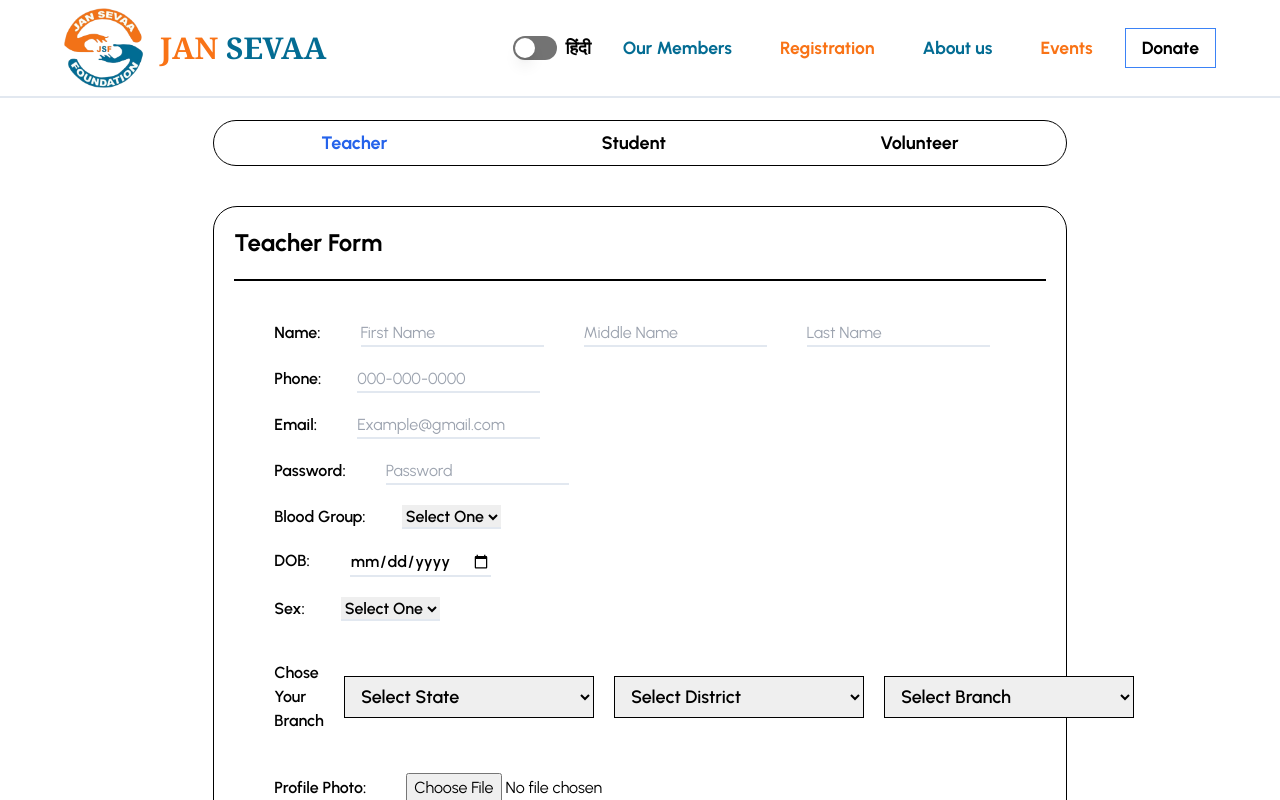
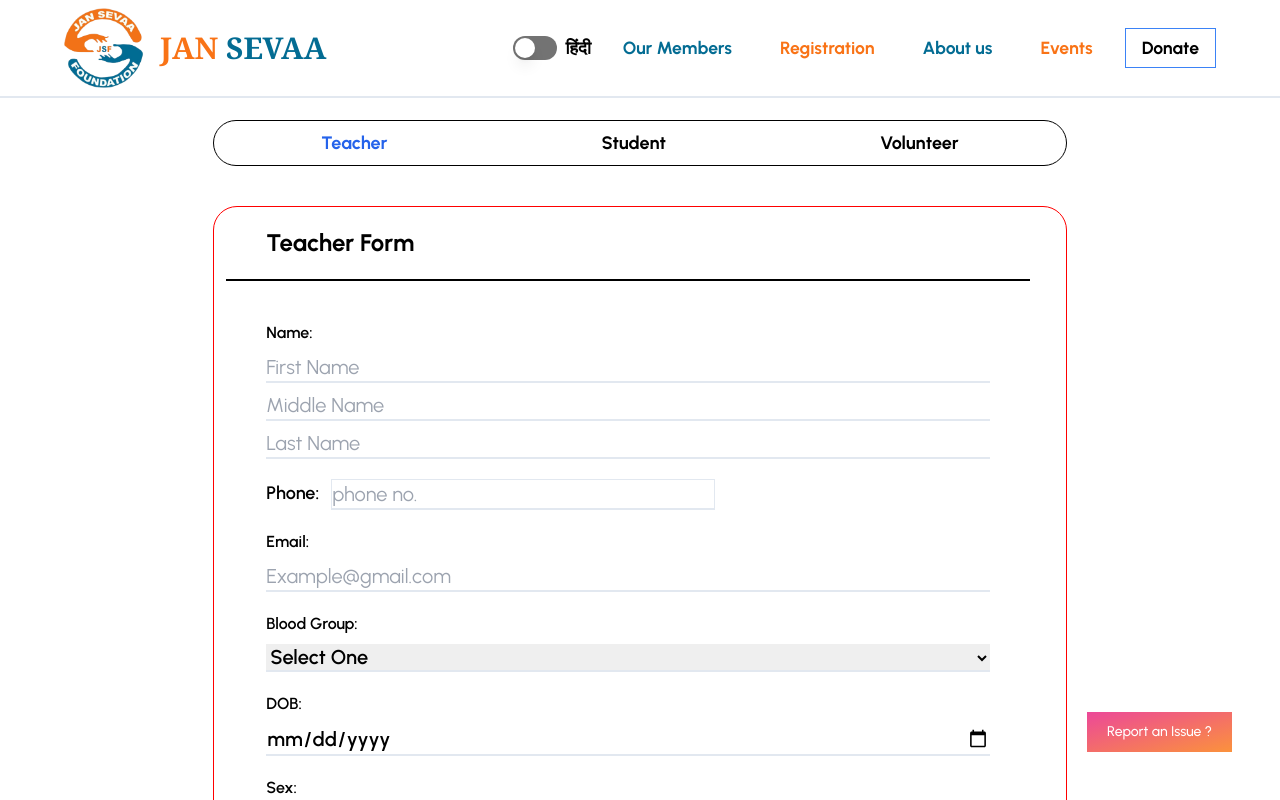
Before and after one commit to riturajmahapatra/RSME, a Next.js app: page /registration in a window 1280 px wide. Both pictures are taken after a click on the button "Teacher". Shown: the top 800 px of the page. Built offline with nearby package versions, Linux system fonts and the light colour scheme.

Commit message:
footer-response

```diff
--- a/app/(layout)/Footer.tsx
+++ b/app/(layout)/Footer.tsx
@@ -14,7 +14,8 @@ const Footer = () => {
               <h5 className="text-lg mt-0 mb-2 text-blueGray-600 text-white">
                 Find us on any of these platforms, we respond 1-2 business days.
               </h5>
-              <div className="mt-6 lg:mb-0 mb-6">
+              <div className="mt-6 lg:mb-0 mb-6 flex gap-8">
+                <a href="https://www.twitter.com/">
                   <button
                     className=" text-lightBlue-400 font-normal h-10 w-10 items-center justify-center align-center rounded-full outline-none focus:outline-none mr-2"
                     type="button"
@@ -25,6 +26,8 @@ const Footer = () => {
                       className="w-[9 0%]"
                     />
                   </button>
+                </a>
+                <a href="https://www.facebook.com/">
                   <button
                     className=" text-lightBlue-600 font-normal h-10 w-10 items-center justify-center align-center rounded-full outline-none focus:outline-none mr-2"
                     type="button"
@@ -35,12 +38,16 @@ const Footer = () => {
                       className="w-[80%]"
                     />
                   </button>
+                </a>
+                <a href="https://www.youtube.com/">
                   <button
                     className=" text-pink-400 font-normal h-10 w-10 items-center justify-center align-center rounded-full outline-none focus:outline-none mr-2"
                     type="button"
                   >
                     <img src="/images/socials/youtube.svg" alt="logo" />
                   </button>
+                </a>
+                <a href="https://www.instagram.com/">
                   <button
                     className=" text-blueGray-800  font-normal h-10 w-10 items-center justify-center align-center rounded-full outline-none focus:outline-none mr-2"
                     type="button"
@@ -51,6 +58,7 @@ const Footer = () => {
                       className="w-[80%]"
                     />
                   </button>
+                </a>
               </div>
             </div>
             <div className="w-full lg:w-6/12 px-4">
--- a/app/(layout)/Nav.tsx
+++ b/app/(layout)/Nav.tsx
@@ -22,9 +22,9 @@ const Nav: React.FC = () => {
 
   return (
     <main className="fixed z-10 bg-white w-full border-b-2 border-slate-200">
-      <nav className="flex flex-col md:flex-row mx-4 md:mx-8 lg:mx-16 my-2">
+      <nav className="flex flex-col max md:flex-row mx-4 md:mx-8 lg:mx-16 my-2">
         <Link href={"/"}>
-          <div className="flex gap-2 items-center justify-start md:gap-4">
+          <div className="max-md:w-[60%] flex gap-2 items-center justify-start md:gap-4">
             <div className="relative h-12 w-12 md:h-20 md:w-20">
               <Image src={logo} alt="Blob" fill className="" />
             </div>
--- a/app/(route)/registration/components/FormComp.tsx
+++ b/app/(route)/registration/components/FormComp.tsx
@@ -1,6 +1,5 @@
 import { Dispatch, useState } from "react";
 import ImageUploadForm from "./ImageUploadForm";
-
 /* eslint-disable @next/next/no-img-element */
 type formType =
   // "Father" |
@@ -8,7 +7,6 @@ type formType =
   // "Student" |
   // "Volunteer"|
   "Teacher";
-
 type CardType =
   | "Aadhar"
   | "Voter"
@@ -17,7 +15,6 @@ type CardType =
   | "Passport"
   | "Driving"
   | "Profile";
-
 interface FormCompProps {
   cardType?: CardType;
   formType: formType;
@@ -25,7 +22,6 @@ interface FormCompProps {
   state: FormStateType;
   dispatch: Dispatch<FormAction>;
 }
-
 export const Name = ({
   formType,
   isRequired,
@@ -51,7 +47,6 @@ export const Name = ({
         }
         required={isRequired}
       />
-
       {/* <Middle Name */}
       <input
         className="outline-none border-b-2 border-slate-200"
@@ -86,9 +81,7 @@ export const Name = ({
     </>
   );
 };
-
 // ----------------------------------------------------------------------
-
 export const PhoneNo = ({
   formType,
   isRequired,
@@ -98,14 +91,14 @@ export const PhoneNo = ({
   return (
     <>
       {/* Phone no. */}
-      <div className="flex gap-9">
-        <span className="text-base font-semibold">{`Phone:`}</span>
+      <div className="flex gap-3">
+        <span className="text-lg font-semibold">{`Phone:`}</span>
         <input
-          className="outline-none border-b-2 border-slate-200"
-          type="number"
+          className="redborder w-[30vw] border-b-2 border-slate-200"
+          type="tel"
           name="FatherPhoneNo"
           pattern="[6-9]{1}[0-9]{9}"
-          placeholder="000-000-0000"
+          placeholder="phone no."
           required={isRequired}
           value={state[`${formType}PhoneNo`]}
           onChange={(e) =>
@@ -131,9 +124,7 @@ export const PhoneNo = ({
     </>
   );
 };
-
 // ---------------------------------------------
-
 export const BloodGroup = ({
   formType,
   isRequired,
@@ -158,14 +149,12 @@ export const BloodGroup = ({
           })
         }
       />
-
       <abbr title="Help us match you with donors when urgent needs arise.">
         <img src="/info.svg" alt="Info" width={20} />
       </abbr>
     </>
   );
 };
-
 // ---------------------------------------------
 export const Email = ({
   formType,
@@ -194,8 +183,6 @@ export const Email = ({
     </>
   );
 };
-
-
 // ---------------------------------------------------
 export const Password = ({
   formType,
@@ -224,18 +211,15 @@ export const Password = ({
     </>
   );
 };
-
 // ---------------------------------------------
 
 // export const IdProf = ({ formType, state, dispatch }: FormCompProps) => {
 //   const [selectedIdProof, setSelectedIdProof] = useState("Select One");
-
 //   const handleIdProofChange = (event: {
 //     target: { value: React.SetStateAction<string> };
 //   }) => {
 //     setSelectedIdProof(event.target.value);
 //   };
-
 //   return (
 //     <>
 //       <span className="text-lg font-semibold">{`ID Proof:`}</span>
@@ -253,7 +237,6 @@ export const Password = ({
 //                 dispatch={dispatch}
 //               />
 //             </div>
-
 //             <div className="flex flex-col gap-2 border-b-2 p-2 rounded-lg">
 //               <FrontBackImage
 //                 cardType={"Voter"}
@@ -262,7 +245,6 @@ export const Password = ({
 //                 dispatch={dispatch}
 //               />
 //             </div>
-
 //             <div className="flex gap-6 items-center ">
 //               <select
 //                 className="outline-none font-semibold border-b-2 border-slate-200"
@@ -301,7 +283,6 @@ export const Password = ({
 //             </div>
 //           </>
 //         )}
-
 //         {formType === "Student" && (
 //           <>
 //             <div className="flex flex-col gap-2 border-b-2 p-2 rounded-lg">
@@ -330,9 +311,7 @@ export const Password = ({
 //     </>
 //   );
 // };
-
 //  ---------------------------------------------
-
 export const FrontBackImage = ({
   cardType,
   formType,
--- a/app/(route)/registration/components/ImageUploadForm.tsx
+++ b/app/(route)/registration/components/ImageUploadForm.tsx
@@ -43,20 +43,20 @@ const ImageUploadForm = ({
 
   return (
     <>
-      <div className="flex items-center">
-        <input type="file" accept=".jpg,.jpeg" onChange={handleImageChange} />
+      <div className="-ml-6 text-sm flex items-center">
+        <input
+          className="ml-4"
+          type="file"
+          accept=".jpg,.jpeg"
+          onChange={handleImageChange}
+        />
         {previewUrl && (
           <Image
             src={previewUrl}
             alt="Preview"
             width={1000}
             height={1000}
-            style={{
-              maxWidth: "70px",
-              maxHeight: "40px",
-              borderRadius: "5px",
-              marginBottom: "10px",
-            }}
+            className="w-16 -ml-16"
           />
         )}
       </div>
--- a/app/(route)/registration/components/MainComp.tsx
+++ b/app/(route)/registration/components/MainComp.tsx
@@ -39,7 +39,7 @@ const MainComp = () => {
           Volunteer
         </button>
       </div>
-      <div className="border rounded-3xl mt-10 p-5">
+      <div className="redborder max-md:w-[90vw] max-md:-ml-12 border mb-10 rounded-3xl mt-10 p-5">
         {/* {selectFormType === "Student" && <StudentForm />} */}
         {selectFormType === "Teacher" && <TeacherForm />}
         {/* {selectFormType === "Volunteer" && <VolunteerForm />} */}
--- a/app/(route)/registration/components/TeacherForm.tsx
+++ b/app/(route)/registration/components/TeacherForm.tsx
@@ -11,7 +11,6 @@ import { initialState } from "./InitialState";
 import ImageUploadForm from "./ImageUploadForm";
 import Dropdown from "@/app/components/Dropdown";
 import { AddressFormDetails } from "./AddressComp";
-
 const TeacherFormReducer = (state: FormStateType, action: FormAction) => {
   switch (action.type) {
     case "UPDATE_FIELD":
@@ -20,29 +19,24 @@ const TeacherFormReducer = (state: FormStateType, action: FormAction) => {
       return state;
   }
 };
-
 const TeacherForm = () => {
   const [state, dispatch] = React.useReducer(TeacherFormReducer, initialState);
   const [selectedIdProof, setSelectedIdProof] = useState("Select One");
-
   const handleIdProofChange = (event: {
     target: { value: React.SetStateAction<string> };
   }) => {
     setSelectedIdProof(event.target.value);
   };
-
   // To manage Blood group
   const [selectedBloodGroup, setSelectedBloodGroup] = useState("Select One");
   const handleBloodGroupChange = (e: React.ChangeEvent<HTMLSelectElement>) => {
     setSelectedBloodGroup(e.target.value);
-
     dispatch({
       type: "UPDATE_FIELD",
       field: `TeacherBloodGroup`,
       payload: e.target.value,
     });
   };
-
   // To manage sex
   const [selectedSex, setSelectedSex] = useState("Select One");
   const handleSexChange = (e: React.ChangeEvent<HTMLSelectElement>) => {
@@ -53,10 +47,8 @@ const TeacherForm = () => {
       payload: e.target.value,
     });
   };
-
   // To manage branch
   const [selectedBranchId, setSelectedBranchId] = useState<number | null>(null);
-
   const printData = () => {
     console.log("TeacherFirstName: ", state.TeacherFirstName);
     console.log("TeacherLastName: ", state.TeacherLastName);
@@ -78,7 +70,6 @@ const TeacherForm = () => {
     console.log("TeacherDrivingCardBack: ", state.TeacherDrivingCardBack);
     console.log("TeacherAddress: ", state.TeacherAddress);
   };
-
   const sendTeacherData = () => {
     // validate that all the fields are filled
     if (
@@ -105,21 +96,24 @@ const TeacherForm = () => {
     }
   };
   return (
-    <form method="POST">
-      <span className="text-2xl font-bold">Teacher Form</span>
+    <form
+      method="POST"
+      className="max-w-screen-lg text-xl -ml-6 max-md:w-[100%] mx-auto px-4"
+    >
+      <span className="text-2xl font-bold ml-10">Teacher Form</span>
       <div className="border w-full mt-5" />
-      <div className="flex flex-col gap-5 p-10">
+      <div className="flex flex-col gap-5 p-4 md:p-10">
         {/* Name */}
-        <div className="flex gap-10">
+        <div className="flex flex-col gap-2">
           <Name
-            isRequired={true}
             formType="Teacher"
             state={state}
             dispatch={dispatch}
+            isRequired
           />
         </div>
 
-        <div className="flex gap-10">
+        <div className="flex flex-col gap-2">
           <PhoneNo
             formType="Teacher"
             state={state}
@@ -129,7 +123,7 @@ const TeacherForm = () => {
         </div>
 
         {/* Email */}
-        <div className="flex gap-10">
+        <div className="flex flex-col gap-2">
           <Email
             formType="Teacher"
             state={state}
@@ -139,17 +133,17 @@ const TeacherForm = () => {
         </div>
 
         {/* Password */}
-        <div className="flex gap-10">
+        {/* <div className="flex gap-10">
           <Password
             formType="Teacher"
             state={state}
             dispatch={dispatch}
             isRequired={true}
           />
-        </div>
+        </div> */}
 
         {/* Blood Group */}
-        <div className="flex gap-9">
+        <div className="flex flex-col gap-2">
           <span className="text-base font-semibold">Blood Group:</span>
           <select
             className="outline-none font-semibold border-b-2 border-slate-200"
@@ -162,17 +156,11 @@ const TeacherForm = () => {
             <option value="Select One">Select One</option>
             <option value="A+">A+</option>
             <option value="A-">A-</option>
-            <option value="B+">B+</option>
-            <option value="B-">B-</option>
-            <option value="AB+">AB+</option>
-            <option value="AB-">AB-</option>
-            <option value="O+">O+</option>
-            <option value="O-">O-</option>
+            {/* Add more options here */}
           </select>
         </div>
 
-        {/* DOB */}
-        <div className="flex gap-10">
+        <div className="flex flex-col gap-2">
           <span className="text-base font-semibold">DOB: </span>
           <input
             type="date"
@@ -192,7 +180,7 @@ const TeacherForm = () => {
         </div>
 
         {/* Sex Group */}
-        <div className="flex gap-9">
+        <div className="flex flex-col gap-2">
           <span className="text-base font-semibold">Sex: </span>
           <select
             className="outline-none font-semibold border-b-2 border-slate-200"
@@ -209,7 +197,7 @@ const TeacherForm = () => {
           </select>
         </div>
         {/* Choose Branch */}
-        <div className="flex items-center gap-5 my-5">
+        <div className="flex flex-col items-center gap-5 my-5">
           <span className="text-base font-semibold">Chose Your Branch</span>
           <Dropdown
             selectedBranchId={selectedBranchId}
@@ -217,8 +205,7 @@ const TeacherForm = () => {
           />
         </div>
 
-        {/* Profile Photo */}
-        <div className="flex gap-10 items-center">
+        <div className="flex flex-col gap-2">
           <span className="text-base font-semibold">Profile Photo: </span>
           <ImageUploadForm
             formType={"Teacher"}
@@ -230,42 +217,8 @@ const TeacherForm = () => {
         </div>
 
         {/* Id Proof */}
-        <div className="flex gap-1">
-          <span className="text-base w-32 font-semibold">{`ID Proof:`}</span>
-          <div className="flex  flex-wrap gap-6">
-            <div className="flex flex-col gap-2 border-b-2 p-2 rounded-lg">
-              <FrontBackImage
-                cardType={"Aadhar"}
-                formType={"Teacher"}
-                state={state}
-                dispatch={dispatch}
-                isRequired={true}
-              />
-            </div>
-
-            <div className="flex flex-col gap-2 border-b-2 p-2 rounded-lg">
-              <FrontBackImage
-                cardType={"Voter"}
-                formType={"Teacher"}
-                state={state}
-                dispatch={dispatch}
-                isRequired={true}
-              />
-            </div>
-            <div className="flex flex-col gap-2 border-b-2 p-2 rounded-lg">
-              <div className="flex gap-10 items-center">
-                <span className="text-base font-bold">PanCard</span>
-                <ImageUploadForm
-                  formType={"Teacher"}
-                  cardType={"Pan"}
-                  PositionType={"Front"}
-                  state={state}
-                  dispatch={dispatch}
-                />
-              </div>
-            </div>
-
-            <div className="flex gap-6 items-center ">
+        <div className="flex flex-col gap-2">
+          <span className="text-base font-semibold">ID Proof:</span>
           <select
             className="outline-none font-semibold border-b-2 border-slate-200"
             name="IdProof"
@@ -276,21 +229,22 @@ const TeacherForm = () => {
             <option value="Select One">Select One</option>
             <option value="Driving License">Driving License</option>
             <option value="Passport">Passport</option>
+            {/* Add more options here */}
           </select>
+        </div>
+
         {selectedIdProof === "Driving License" ? (
-                <div className="flex flex-col gap-2 border-b-2 p-2 rounded-lg">
+          <div className="flex flex-col gap-2">
             <FrontBackImage
               cardType={"Driving"}
               formType={"Teacher"}
               state={state}
               dispatch={dispatch}
-                    isRequired={true}
+              isRequired
             />
           </div>
-              ) : selectedIdProof === "Select One" ? (
-                "(optional)"
-              ) : (
-                <>
+        ) : selectedIdProof === "Passport" ? (
+          <div className="flex flex-col gap-2">
             <ImageUploadForm
               formType={"Teacher"}
               cardType={"Passport"}
@@ -298,20 +252,8 @@ const TeacherForm = () => {
               state={state}
               dispatch={dispatch}
             />
-                </>
-              )}
           </div>
-          </div>
-        </div>
-
-        {/* Address */}
-        <div className="flex flex-col gap-5">
-          <AddressFormDetails
-            formType="Teacher"
-            state={state}
-            dispatch={dispatch}
-          />
-        </div>
+        ) : null}
       </div>
 
       <div className="flex gap-10"></div>
@@ -327,5 +269,4 @@ const TeacherForm = () => {
     </form>
   );
 };
-
 export default TeacherForm;
--- a/app/components/Dropdown.tsx
+++ b/app/components/Dropdown.tsx
@@ -70,7 +70,7 @@ const Dropdown = ({ selectedBranchId, setSelectedBranchId }: DropdownProps) => {
   }, [selectedState, selectedDistrict]);
 
   return (
-    <div className="flex gap-5">
+    <div className="flex max-xl:flex-col gap-5 ml-10">
       <select
         className="w-[250px] rounded-md border px-3 py-2 text-lg font-semibold"
         name="stateDropdown"
--- a/app/layout.tsx
+++ b/app/layout.tsx
@@ -7,6 +7,7 @@ import Footer from "./(layout)/Footer";
 import ClientOnly from "./components/ClientOnly";
 import ToasterProvider from "./providers/ToasterProvider";
 import Head from "next/head";
+import Link from "next/link";
 
 const Font = Urbanist({ subsets: ["latin"] });
 
@@ -28,6 +29,16 @@ export default async function RootLayout({
           <Nav />
 
           {children}
+          <div className=" bottom-10 z-10 fixed right-10 ">
+            <Link href={"/Report"}>
+              <button
+                type="button"
+                className="text-white bg-gradient-to-br from-pink-500 to-orange-400 hover:bg-gradient-to-bl focus:ring-4 focus:outline-none focus:ring-pink-200 dark:focus:ring-pink-800 font-medium rounded-lg text-sm px-5 py-2.5 text-center mr-2 mb-2"
+              >
+                Report an Issue ?
+              </button>
+            </Link>
+          </div>
           <Footer />
         </Lang>
       </body>
```
Also changed, not shown: app/(route)/Donation/Form.tsx (+0 -7 lines), app/(route)/registration/components/VolunteerForm.tsx (+12 -9 lines). Lines whose indentation alone changed are shown as unchanged.
